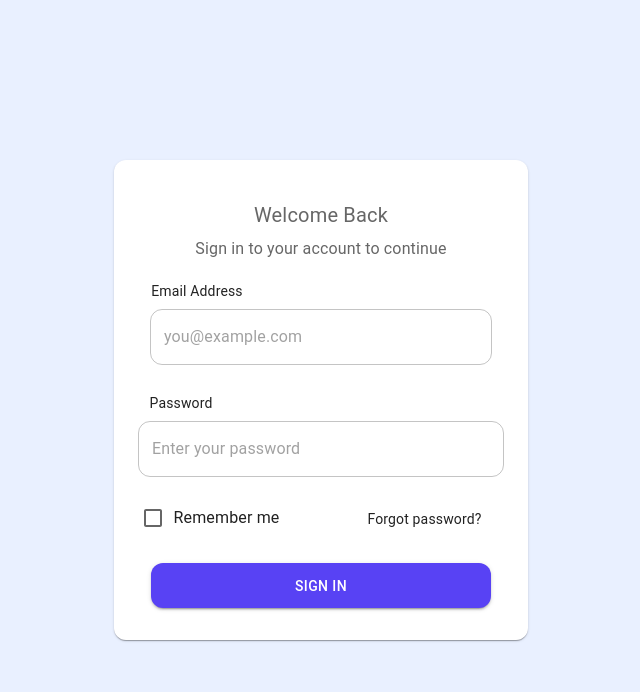
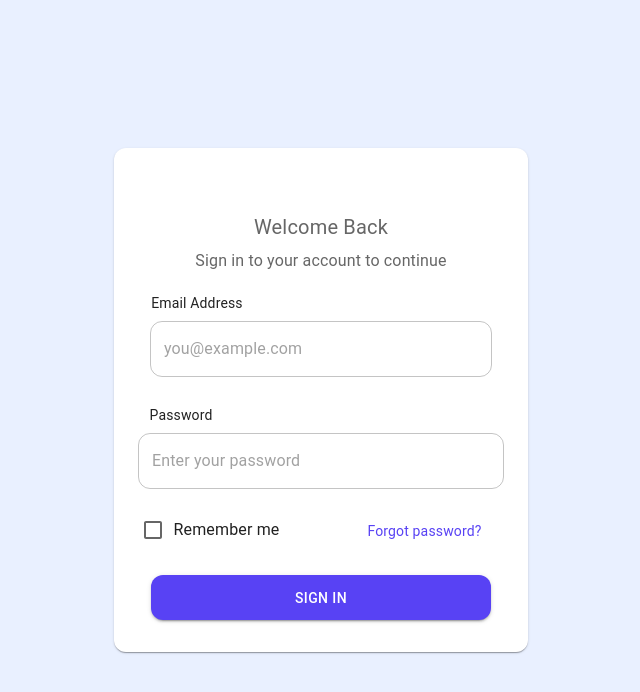
Before and after one commit to CarlosAparicio7/videosSite-Carlos-Adrian, a React (Vite) app: page / in a window 1280 px wide. Shown: the top 692 px of the page, without its empty margins (319-959 px from the left). Built offline with nearby package versions, Linux system fonts and the light colour scheme; some icons are missing.

Commit message:
Cambiando el color de forgot password y poniendo separación arriba del icono del candado entre el card

```diff
--- a/src/components/BasicCard.tsx
+++ b/src/components/BasicCard.tsx
@@ -31,6 +31,7 @@ export default function BasicCard() {
                 textAlign: 'center',
                 borderRadius: '12px'}}>
       <CardContent>
+          <br/>
         <LockIcon fontSize="large"></LockIcon>
         <Typography gutterBottom sx={{ color: 'text.secondary', fontSize: 20 }}>
           Welcome Back
@@ -50,7 +51,7 @@ export default function BasicCard() {
           display={'flex'}
         >
         <CheckboxLabel></CheckboxLabel>
-        <Typography variant="body2" marginLeft={9} marginTop={3}>
+        <Typography variant="body2" marginLeft={9} marginTop={3} color='#5842f4'>
           Forgot password?
         </Typography>
         </Box>
```
